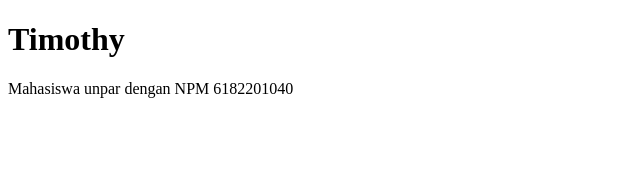
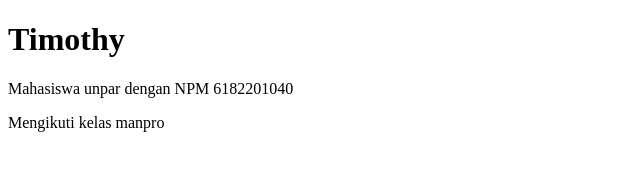
Before and after one commit to EugeneSuryadi/TugasKelompok_6182201036_6182201040_6182201055, a plain HTML site: page jason.html in a window 1280 px wide. Shown: the whole page, without its empty margins (0-640 px from the left). Drawn offline with Linux system fonts and the light colour scheme.

Commit message:
Perubahan jason.html

```diff
--- a/jason.html
+++ b/jason.html
@@ -6,5 +6,6 @@
 <body>
     <h1>Timothy</h1>
     <p>Mahasiswa unpar dengan NPM 6182201040</p>
+    <p>Mengikuti kelas manpro</p>
 </body>
 </html>
```
